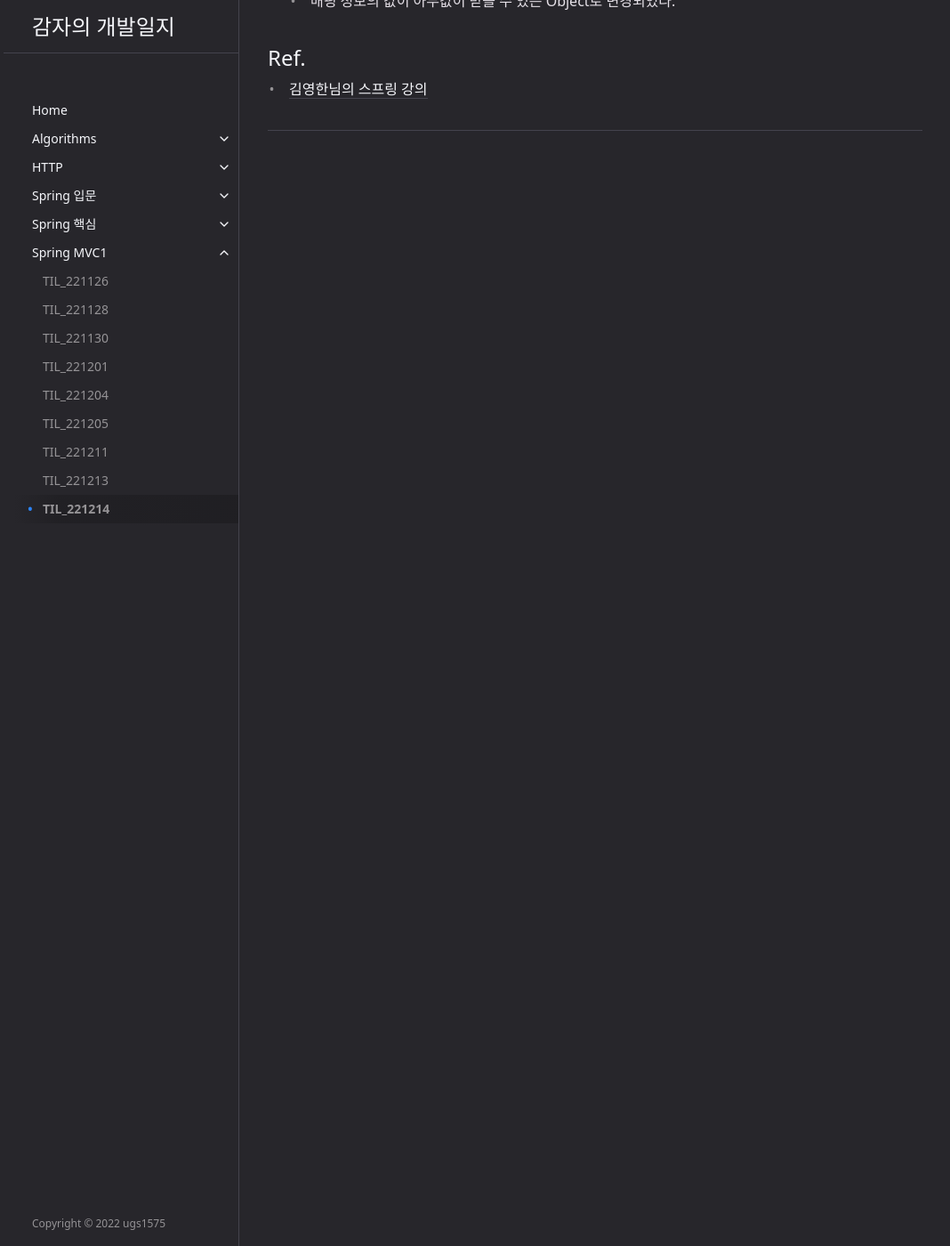
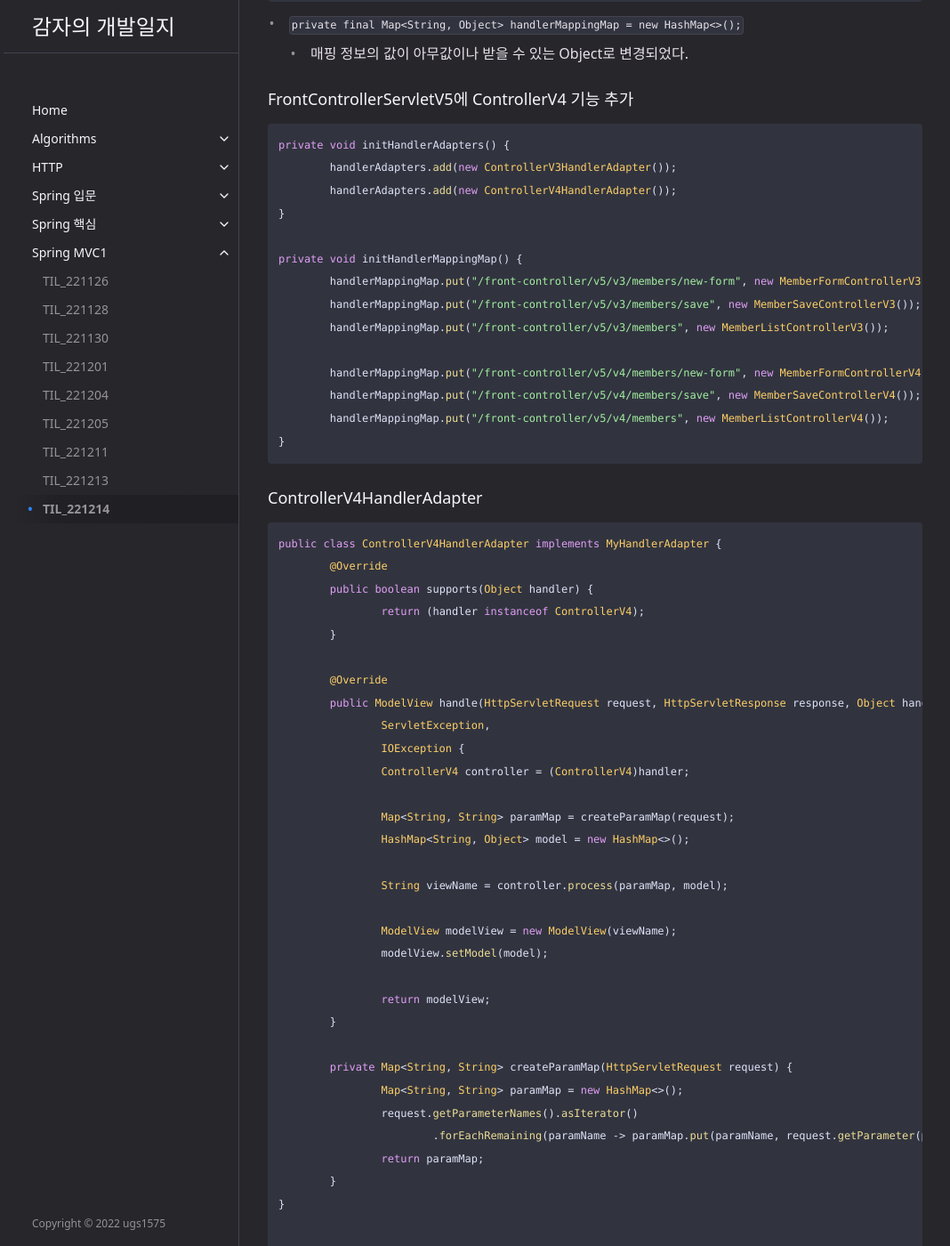
Before and after one commit to ugs1575/ugs1575.github.io, a Jekyll site: the page built from docs/spring_mvc1/til_221214.md, in a window 1280 px wide and 1400 px high, scrolled down 11960 px. Shown: the whole window at 89% size, without its empty margins (103-1171 px from the left). Built offline with Jekyll 4.4.1, drawn with Linux system fonts in a browser that asks for light colours; some of the changed text lies outside the part shown.

Commit message:
til_221214 v5 코드 추가

````diff
--- a/docs/spring_mvc1/til_221214.md
+++ b/docs/spring_mvc1/til_221214.md
@@ -22,7 +22,7 @@ last_modified_at: "22.12.14"
 ### 프론트 컨트롤러 패턴 특징
 - 프론트 컨트롤러 서블릿 하나로 클라이언트의 요청을 받음, 공통 처리가 가능하다.
 - 공통의 관심사를 별도로 모으는 기능이 많은 서블릿이 앞에 하나 있는 거임
-- DispatcherServlet가 FrontController 패턴으로 구현되어 있음
+- <code class="language-plaintext highlighter-rouge">DispatcherServlet</code>가 <code class="language-plaintext highlighter-rouge">FrontController</code> 패턴으로 구현되어 있음
 
 ### 프론트 컨트롤러 도입
 - 서블릿과 비슷한 모양의 컨트롤러 인터페이스를 만들고 각 컨트롤러들은 이 인터페이스를 구현하면 된다. 프론트 컨트롤러는 이 인터페이스를 호출해서 구현과 관계없이 로직의 일관성을 가져갈 수 있다.
@@ -184,16 +184,16 @@ public interface ControllerV3 {
 ### 회원 저장 로직 변경
 ```java
 public ModelView process(Map<String, String> paramMap) {
-		String username = paramMap.get("username");
-		int age = Integer.parseInt(paramMap.get("age"));
+	String username = paramMap.get("username");
+	int age = Integer.parseInt(paramMap.get("age"));
 
-		Member member = new Member(username, age);
-		memberRepository.save(member);
+	Member member = new Member(username, age);
+	memberRepository.save(member);
 
-		ModelView modelView = new ModelView("save-result");
-		modelView.getModel().put("member", member);
-		return modelView;
-	}
+	ModelView modelView = new ModelView("save-result");
+	modelView.getModel().put("member", member);
+	return modelView;
+}
 ```
 
 ### 프론트 컨트롤러 변경
@@ -445,7 +445,61 @@ public class FrontControllerServletV5 extends HttpServlet {
 ```
 
 - <code class="language-plaintext highlighter-rouge">private final Map<String, Object> handlerMappingMap = new HashMap<>();</code>
-  - 매핑 정보의 값이 아무값이 받을 수 있는 Object로 변경되었다.
+  - 매핑 정보의 값이 아무값이나 받을 수 있는 Object로 변경되었다.
+
+### FrontControllerServletV5에 ControllerV4 기능 추가
+```java
+private void initHandlerAdapters() {
+	handlerAdapters.add(new ControllerV3HandlerAdapter());
+	handlerAdapters.add(new ControllerV4HandlerAdapter());
+}
+
+private void initHandlerMappingMap() {
+	handlerMappingMap.put("/front-controller/v5/v3/members/new-form", new MemberFormControllerV3());
+	handlerMappingMap.put("/front-controller/v5/v3/members/save", new MemberSaveControllerV3());
+	handlerMappingMap.put("/front-controller/v5/v3/members", new MemberListControllerV3());
+
+	handlerMappingMap.put("/front-controller/v5/v4/members/new-form", new MemberFormControllerV4());
+	handlerMappingMap.put("/front-controller/v5/v4/members/save", new MemberSaveControllerV4());
+	handlerMappingMap.put("/front-controller/v5/v4/members", new MemberListControllerV4());
+}
+```
+
+### ControllerV4HandlerAdapter
+```java
+public class ControllerV4HandlerAdapter implements MyHandlerAdapter {
+	@Override
+	public boolean supports(Object handler) {
+		return (handler instanceof ControllerV4);
+	}
+
+	@Override
+	public ModelView handle(HttpServletRequest request, HttpServletResponse response, Object handler) throws
+		ServletException,
+		IOException {
+		ControllerV4 controller = (ControllerV4)handler;
+
+		Map<String, String> paramMap = createParamMap(request);
+		HashMap<String, Object> model = new HashMap<>();
+
+		String viewName = controller.process(paramMap, model);
+
+		ModelView modelView = new ModelView(viewName);
+		modelView.setModel(model);
+
+		return modelView;
+	}
+
+	private Map<String, String> createParamMap(HttpServletRequest request) {
+		Map<String, String> paramMap = new HashMap<>();
+		request.getParameterNames().asIterator()
+			.forEachRemaining(paramName -> paramMap.put(paramName, request.getParameter(paramName)));
+		return paramMap;
+	}
+}
+
+```
+
 
 
 ## Ref.
````
